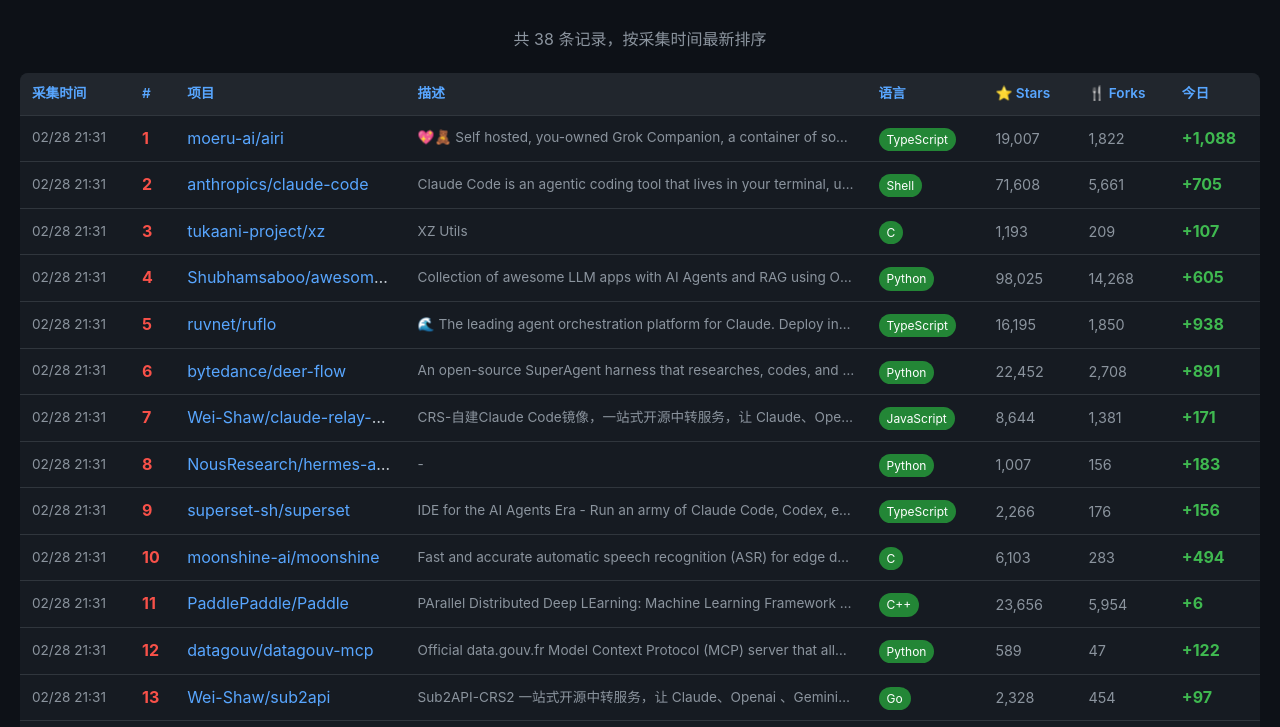
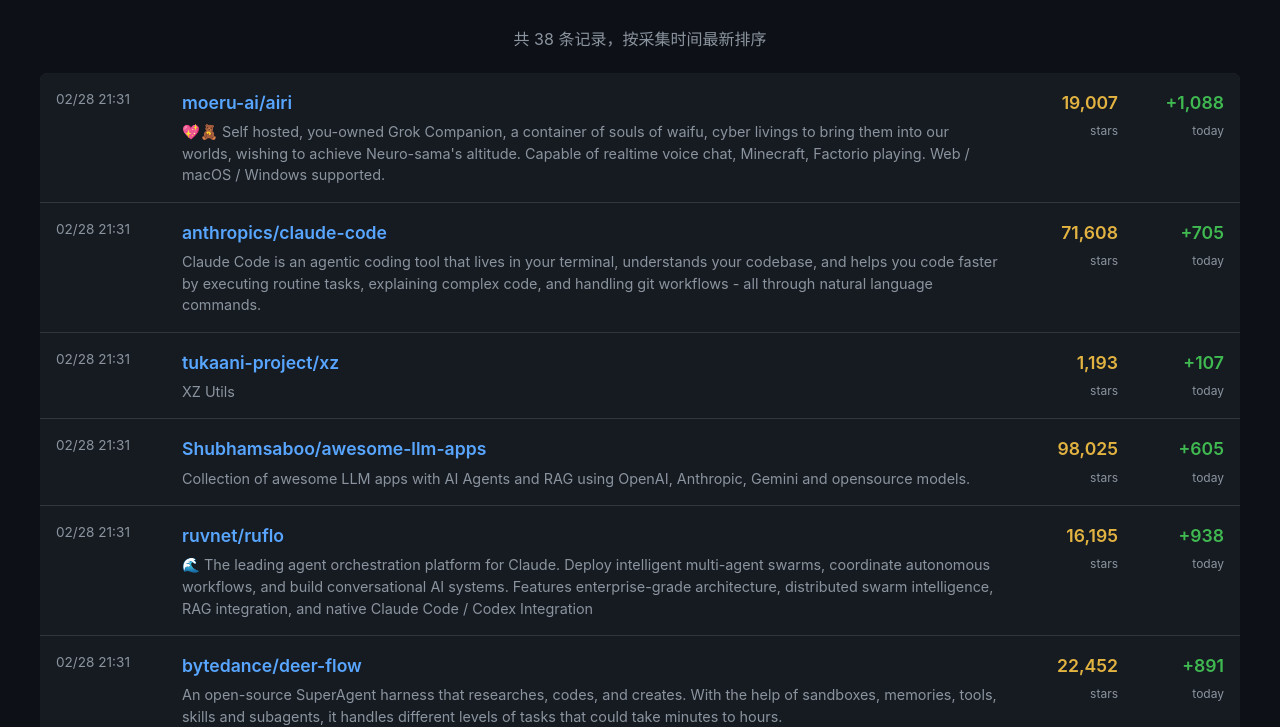
Before and after one commit to gcf0082/github-trending-scraper, a plain HTML site: page index.html in a window 1280 px wide. Shown: the part 74-801 px from the top of the page. Drawn offline with Linux system fonts and the light colour scheme.

Commit message:
Redesign layout: time, project, stars, today, description

```diff
--- a/index.html
+++ b/index.html
@@ -13,7 +13,7 @@
             padding: 20px;
             line-height: 1.6;
         }
-        .container { max-width: 1400px; margin: 0 auto; }
+        .container { max-width: 1200px; margin: 0 auto; }
         h1 {
             text-align: center;
             color: #58a6ff;
@@ -24,83 +24,94 @@
             margin-bottom: 20px;
             color: #8b949e;
         }
-        table {
-            width: 100%;
-            border-collapse: collapse;
-            background: #161b22;
+        .repo-list {
+            display: flex;
+            flex-direction: column;
+            gap: 1px;
+            background: #30363d;
             border-radius: 8px;
             overflow: hidden;
         }
-        th, td {
-            padding: 10px 12px;
-            text-align: left;
-            border-bottom: 1px solid #30363d;
-            vertical-align: middle;
+        .repo-item {
+            display: grid;
+            grid-template-columns: 110px 1fr 100px 90px;
+            gap: 16px;
+            padding: 16px;
+            background: #161b22;
+            align-items: start;
         }
-        th {
+        .repo-item:hover {
             background: #21262d;
-            color: #58a6ff;
-            font-weight: 600;
-            font-size: 0.85em;
         }
-        tr:hover { background: #21262d; }
-        a {
-            color: #58a6ff;
-            text-decoration: none;
-        }
-        a:hover { text-decoration: underline; }
-        .rank {
-            color: #f85149;
-            font-weight: bold;
-            width: 45px;
-        }
-        .time {
-            width: 110px;
+        .repo-time {
             font-size: 0.85em;
             color: #8b949e;
             white-space: nowrap;
         }
-        .stars, .forks {
+        .repo-content {
+            min-width: 0;
+        }
+        .repo-name {
+            font-size: 1.1em;
+            font-weight: 600;
+            margin-bottom: 4px;
+        }
+        .repo-name a {
+            color: #58a6ff;
+            text-decoration: none;
+        }
+        .repo-name a:hover {
+            text-decoration: underline;
+        }
+        .repo-desc {
             color: #8b949e;
             font-size: 0.9em;
+            line-height: 1.5;
+            word-break: break-word;
+        }
+        .repo-stars {
+            text-align: right;
             white-space: nowrap;
         }
-        .today-stars {
-            color: #3fb950;
-            font-weight: bold;
+        .stars-count {
+            display: block;
+            font-size: 1.1em;
+            font-weight: 600;
+            color: #e3b341;
+        }
+        .stars-label {
+            font-size: 0.75em;
+            color: #8b949e;
+        }
+        .repo-today {
+            text-align: right;
             white-space: nowrap;
         }
-        .lang {
-            display: inline-block;
-            padding: 2px 8px;
-            border-radius: 12px;
+        .today-count {
+            display: block;
+            font-size: 1.1em;
+            font-weight: 600;
+            color: #3fb950;
+        }
+        .today-label {
             font-size: 0.75em;
-            background: #238636;
-            color: white;
-            white-space: nowrap;
-        }
-        .desc {
-            max-width: 400px;
             color: #8b949e;
-            font-size: 0.85em;
-            overflow: hidden;
-            text-overflow: ellipsis;
-            white-space: nowrap;
-        }
-        .desc:hover {
-            white-space: normal;
-            word-break: break-word;
-        }
-        .name {
-            max-width: 200px;
-            overflow: hidden;
-            text-overflow: ellipsis;
-            white-space: nowrap;
         }
         .loading {
             text-align: center;
             padding: 40px;
             color: #8b949e;
+            background: #161b22;
+            border-radius: 8px;
+        }
+        @media (max-width: 768px) {
+            .repo-item {
+                grid-template-columns: 1fr;
+                gap: 8px;
+            }
+            .repo-stars, .repo-today {
+                text-align: left;
+            }
         }
     </style>
 </head>
@@ -108,23 +119,9 @@
     <div class="container">
         <h1>GitHub Trending 排行榜</h1>
         <div class="stats" id="stats">加载中...</div>
-        <table>
-            <thead>
-                <tr>
-                    <th>采集时间</th>
-                    <th>#</th>
-                    <th>项目</th>
-                    <th>描述</th>
-                    <th>语言</th>
-                    <th>⭐ Stars</th>
-                    <th>🍴 Forks</th>
-                    <th>今日</th>
-                </tr>
-            </thead>
-            <tbody id="tableBody">
-                <tr><td colspan="8" class="loading">加载中...</td></tr>
-            </tbody>
-        </table>
+        <div class="repo-list" id="repoList">
+            <div class="loading">加载中...</div>
+        </div>
     </div>
 
     <script>
@@ -136,22 +133,29 @@
                 document.getElementById('stats').textContent =
                     `共 ${data.count} 条记录，按采集时间最新排序`;
 
-                const tbody = document.getElementById('tableBody');
-                tbody.innerHTML = data.projects.map((p, i) => `
-                    <tr>
-                        <td class="time">${formatTime(p.fetched_at)}</td>
-                        <td class="rank">${i + 1}</td>
-                        <td class="name"><a href="${p.url}" target="_blank">${p.name}</a></td>
-                        <td class="desc" title="${escapeHtml(p.description || '')}">${p.description || '-'}</td>
-                        <td>${p.language ? `<span class="lang">${p.language}</span>` : '-'}</td>
-                        <td class="stars">${p.stars.toLocaleString()}</td>
-                        <td class="forks">${p.forks.toLocaleString()}</td>
-                        <td class="today-stars">+${p.today_stars.toLocaleString()}</td>
-                    </tr>
+                const repoList = document.getElementById('repoList');
+                repoList.innerHTML = data.projects.map((p, i) => `
+                    <div class="repo-item">
+                        <div class="repo-time">${formatTime(p.fetched_at)}</div>
+                        <div class="repo-content">
+                            <div class="repo-name">
+                                <a href="${p.url}" target="_blank">${p.name}</a>
+                            </div>
+                            <div class="repo-desc">${escapeHtml(p.description || '-')}</div>
+                        </div>
+                        <div class="repo-stars">
+                            <span class="stars-count">${p.stars.toLocaleString()}</span>
+                            <span class="stars-label">stars</span>
+                        </div>
+                        <div class="repo-today">
+                            <span class="today-count">+${p.today_stars.toLocaleString()}</span>
+                            <span class="today-label">today</span>
+                        </div>
+                    </div>
                 `).join('');
             } catch (e) {
-                document.getElementById('tableBody').innerHTML =
-                    '<tr><td colspan="8" class="loading">加载失败，请稍后重试</td></tr>';
+                document.getElementById('repoList').innerHTML =
+                    '<div class="loading">加载失败，请稍后重试</div>';
                 console.error(e);
             }
         }
```
